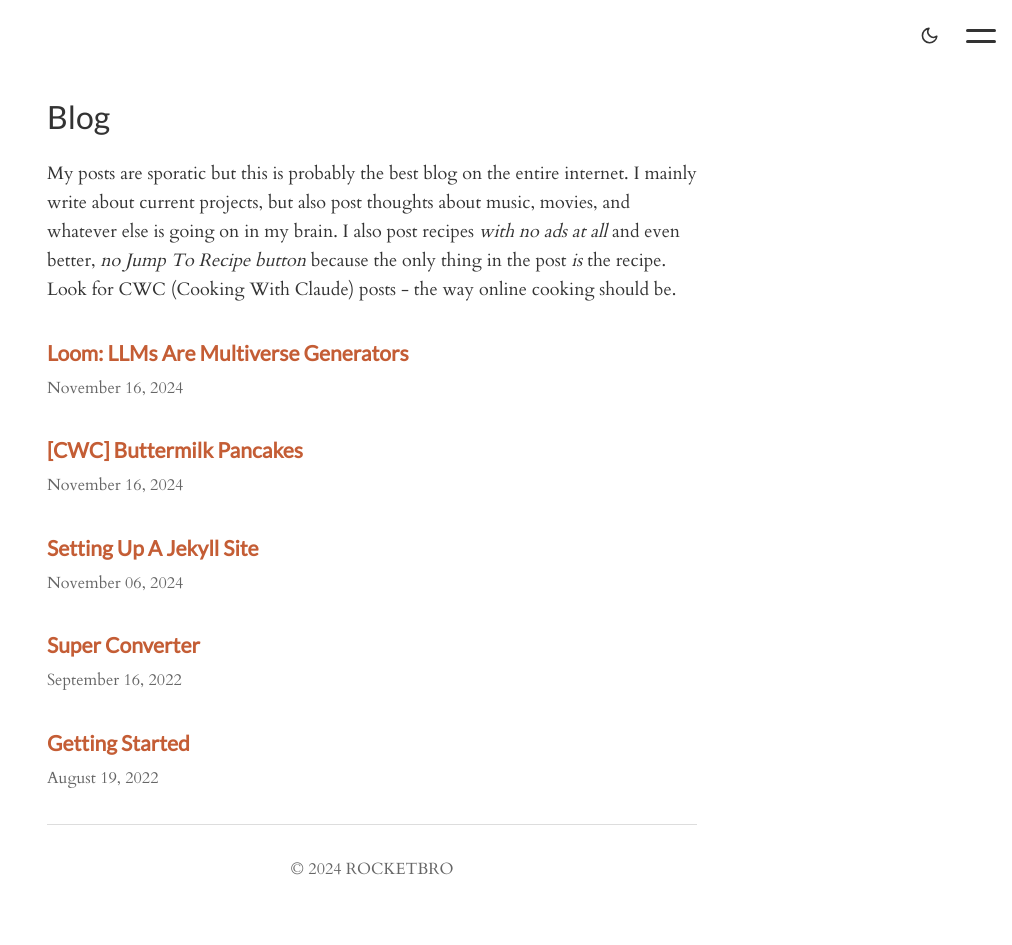
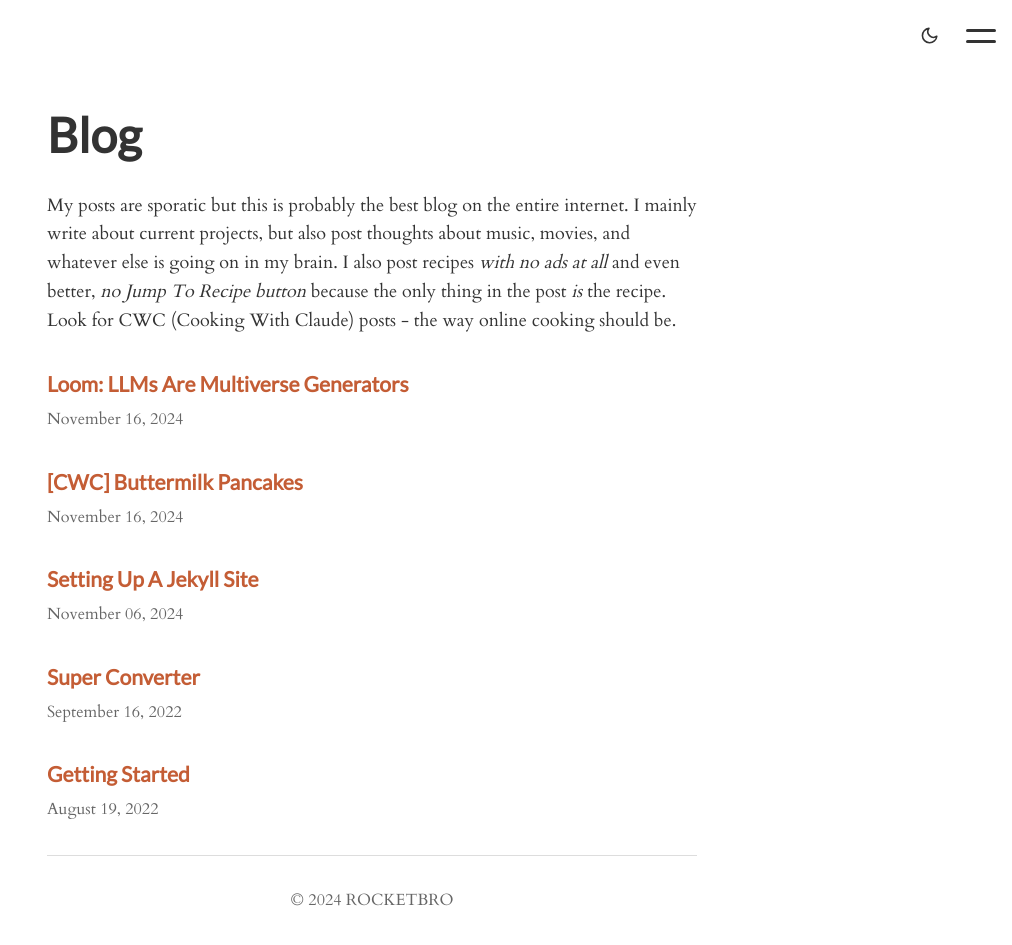
Before and after one commit to rocketbro/rocketbro.github.io, a Jekyll site: the page built from blog.md, in a window 1280 px wide and 946 px high. Shown: the whole window, without its empty margins (268-1280 px from the left). Built offline with Jekyll 4.4.1, drawn with Linux system fonts in a browser that asks for light colours.

Commit message:
adjust root page title class

```diff
--- a/assets/css/_sass/_layout.scss
+++ b/assets/css/_sass/_layout.scss
@@ -171,8 +171,8 @@ footer {
 
 // page title styles
 .root-page-title {
-    @extend h1;
-    font-size: 2rem;
+    font-weight: bolder;
+    font-size: 3rem;
     font-family: $font-family-headings;
     margin-top: 0.35em;
     margin-bottom: 0.35em;
```
